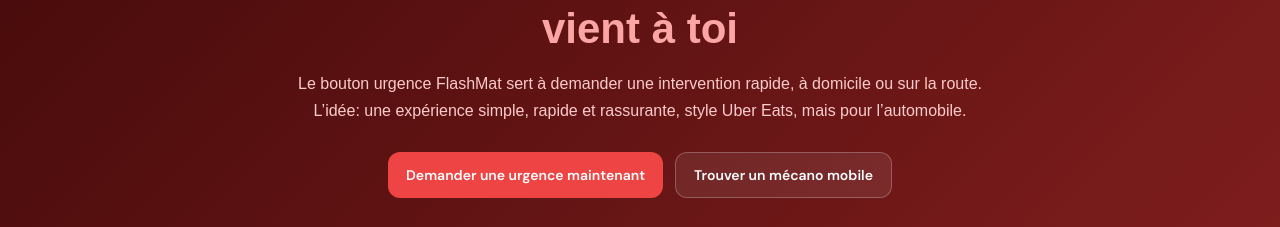
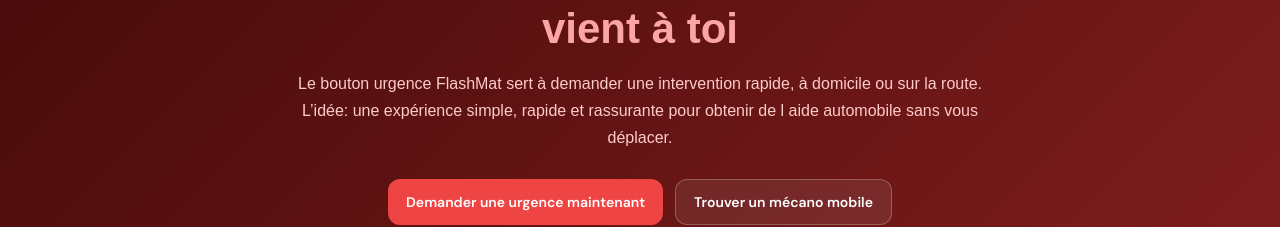
Before and after one commit to mediniselim-coder/flashmat, a React (Vite) app: page /urgence in a window 1280 px wide. Shown: the part 197-424 px from the top of the page. Built offline with nearby package versions, Linux system fonts and the light colour scheme; no server answers.

Commit message:
Refine FlashFix emergency wording

```diff
--- a/src/pages/FlashFixUrgence.jsx
+++ b/src/pages/FlashFixUrgence.jsx
@@ -54,7 +54,7 @@
         </h1>
         <p style={{ color: '#fecaca', fontSize: 16, maxWidth: 720, margin: '0 auto 28px', lineHeight: 1.7 }}>
           Le bouton urgence FlashMat sert à demander une intervention rapide, à domicile ou sur la route.
-          L’idée: une expérience simple, rapide et rassurante, style Uber Eats, mais pour l’automobile.
+          L’idée: une expérience simple, rapide et rassurante pour obtenir de l aide automobile sans vous déplacer.
         </p>
         <div style={{ display: 'flex', justifyContent: 'center', gap: 12, flexWrap: 'wrap' }}>
           <button
```
